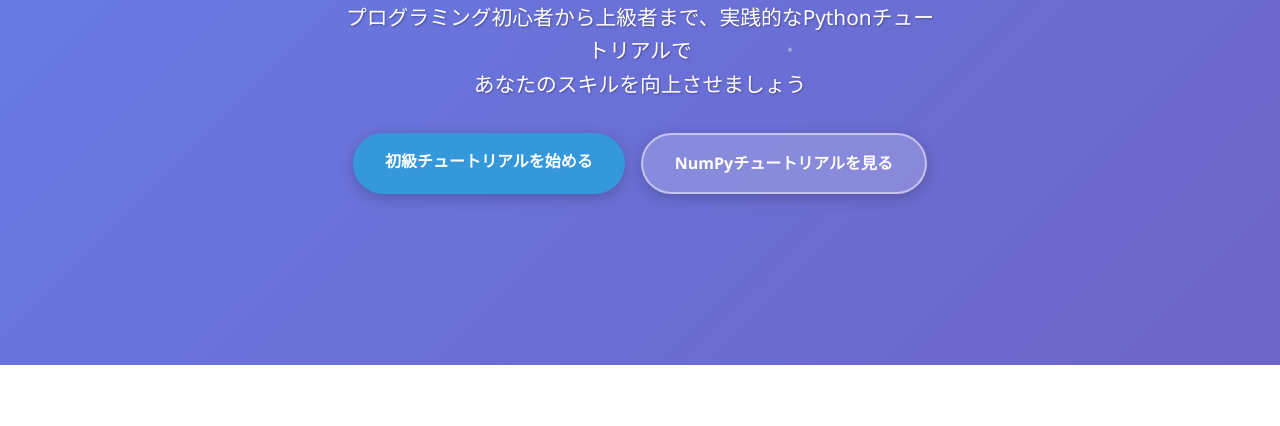
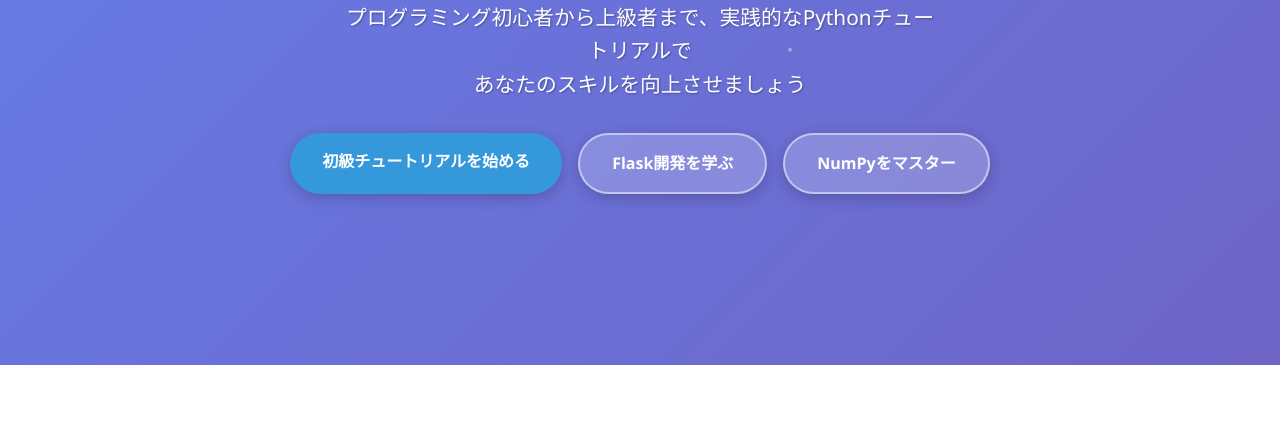
Before and after one commit to kkawailab/Python_Tutorial, a plain HTML site: page index.html in a window 1280 px wide. Shown: the part 355-781 px from the top of the page. Drawn offline with Linux system fonts and the light colour scheme.

Commit message:
Fix: Add Flask tutorial button back to hero section
- Added third button for Flask tutorial in hero section
- Now displays all three tutorials (Python Basics, Flask, NumPy) prominently
- Maintains access to all tutorials from the main page

🤖 Generated with [Claude Code](https://claude.ai/code)

Co-Authored-By: Claude <noreply@anthropic.com>

```diff
--- a/index.html
+++ b/index.html
@@ -471,7 +471,8 @@
             <p>プログラミング初心者から上級者まで、実践的なPythonチュートリアルで<br>あなたのスキルを向上させましょう</p>
             <div class="cta-buttons">
                 <a href="Python_Beginner_Tutorial_Complete.html" class="btn btn-primary">初級チュートリアルを始める</a>
-                <a href="NumPy_Tutorial_Complete.html" class="btn btn-secondary">NumPyチュートリアルを見る</a>
+                <a href="Flask_Tutorial_Complete.html" class="btn btn-secondary">Flask開発を学ぶ</a>
+                <a href="NumPy_Tutorial_Complete.html" class="btn btn-secondary">NumPyをマスター</a>
             </div>
         </section>
 
```
